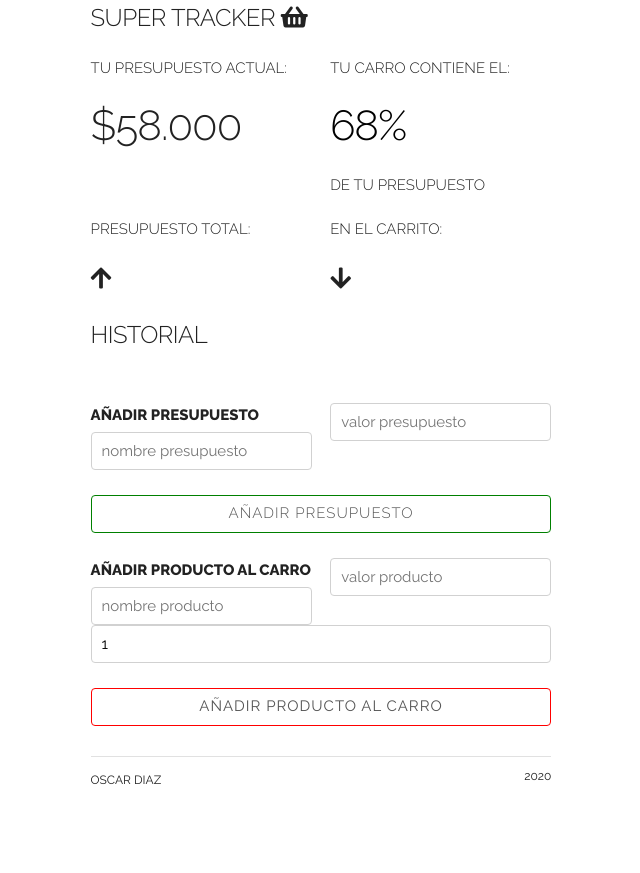
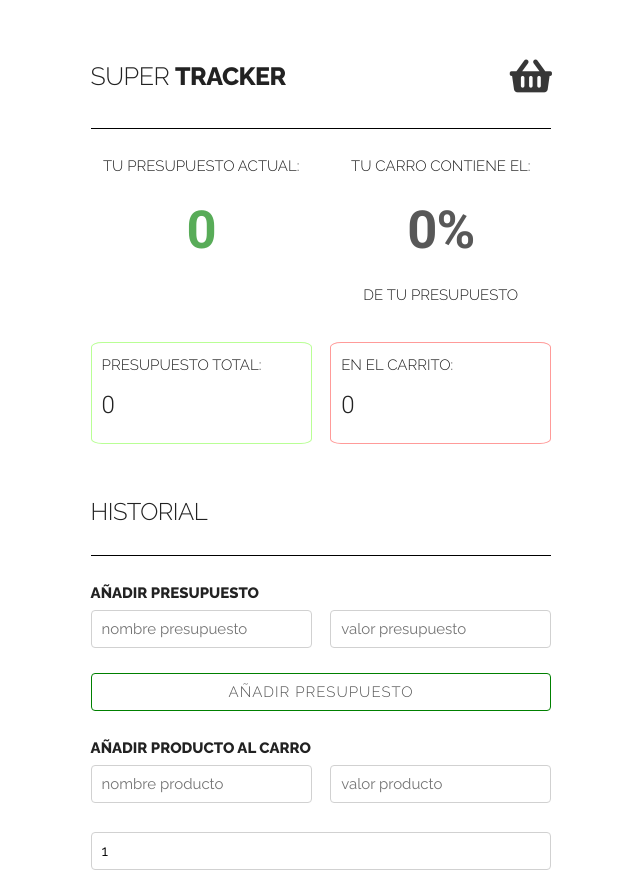
Before and after one commit to Osc4rrr/super-tracker, a plain HTML site: page index.html in a window 1280 px wide. Shown: the top 873 px of the page, without its empty margins (319-959 px from the left). Before the commit the page ends 841 px from the top, so only its background shows below. Drawn offline with nearby package versions, Linux system fonts and the light colour scheme; the site is published under a folder, as on GitHub Pages, so addresses that start at the root find nothing; a web font is replaced by a local one.

Commit message:
links fixed

```diff
--- a/index.html
+++ b/index.html
@@ -14,7 +14,7 @@
     <link rel="stylesheet" href="https://use.fontawesome.com/releases/v5.6.3/css/all.css" integrity="sha384-UHRtZLI+pbxtHCWp1t77Bi1L4ZtiqrqD80Kn4Z8NTSRyMA2Fd33n5dQ8lWUE00s/"
     crossorigin="anonymous">
 
-    <link rel="stylesheet" href="/super-tracker/style.css">
+    <link rel="stylesheet" href="./style.css">
 </head>
 <body>
     <div class="container">
@@ -133,6 +133,6 @@
     </div>
 
 
-<script src="/super-tracker/app.js"></script>
+<script src="./app.js"></script>
 </body>
 </html>
```
